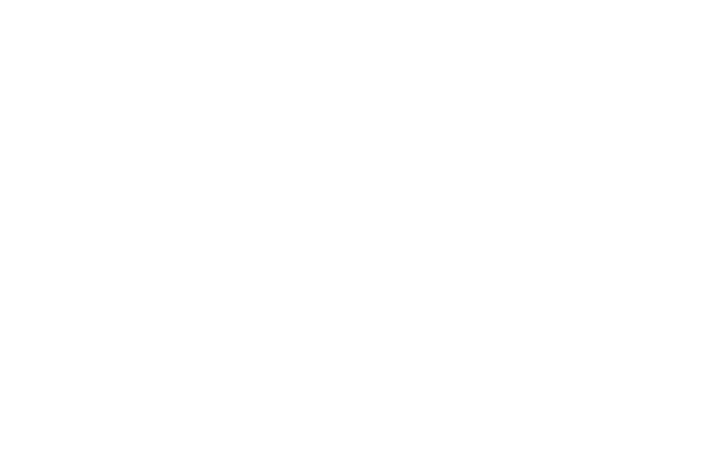
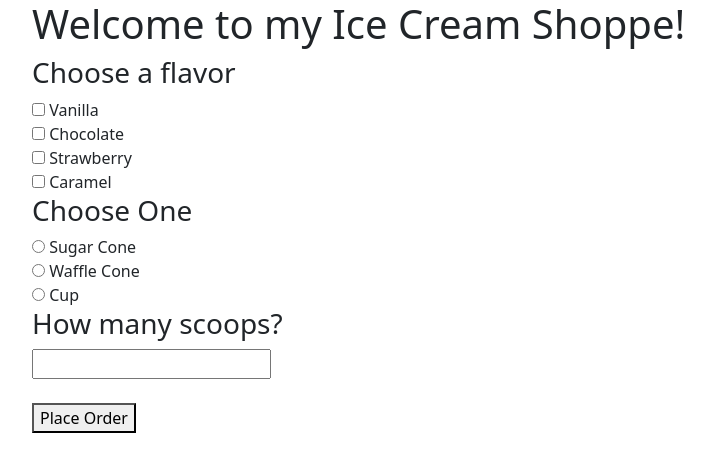
Before and after one commit to lowercasemist46/icecream, a PHP site: page / in a window 1280 px wide. Before the commit the part shown is empty. Shown: the top 472 px of the page, without its empty margins (50-764 px from the left). Run offline with PHP 8.4, Linux system fonts and the light colour scheme.

Commit message:
Create order form

```diff
--- a/index.php
+++ b/index.php
@@ -1 +1,28 @@
-<?php
+
+<!doctype html>
+<html lang="en">
+<head>
+    <meta charset="UTF-8">
+    <meta name="viewport"
+          content="width=device-width, user-scalable=no, initial-scale=1.0, maximum-scale=1.0, minimum-scale=1.0">
+    <meta http-equiv="X-UA-Compatible" content="ie=edge">
+    <link href="https://cdn.jsdelivr.net/npm/bootstrap@5.3.0-alpha3/dist/css/bootstrap.min.css" rel="stylesheet" crossorigin="anonymous">
+    <title>Ice Cream Shoppe</title>
+</head><body>
+<div class="container">
+    <h1>Welcome to my Ice Cream Shoppe!</h1>
+    <form action="process.php" method="post">
+
+        <h3>Choose a flavor</h3>
+        <label><input type='checkbox' name='flavor[]' value='vanilla'> Vanilla</label><br><label><input type='checkbox' name='flavor[]' value='chocolate'> Chocolate</label><br><label><input type='checkbox' name='flavor[]' value='strawberry'> Strawberry</label><br><label><input type='checkbox' name='flavor[]' value='caramel'> Caramel</label><br>
+        <h3>Choose One</h3>
+        <label><input type='radio' name='cone' value='sugar'> Sugar Cone</label><br><label><input type='radio' name='cone' value='waffle'> Waffle Cone</label><br><label><input type='radio' name='cone' value='cup'> Cup</label><br>
+        <h3>How many scoops?</h3>
+        <input type="text" name="scoops" ><br>
+
+        <br>
+        <button type="submit">Place Order</button>
+    </form>
+</div>
+</body>
+</html>
```
